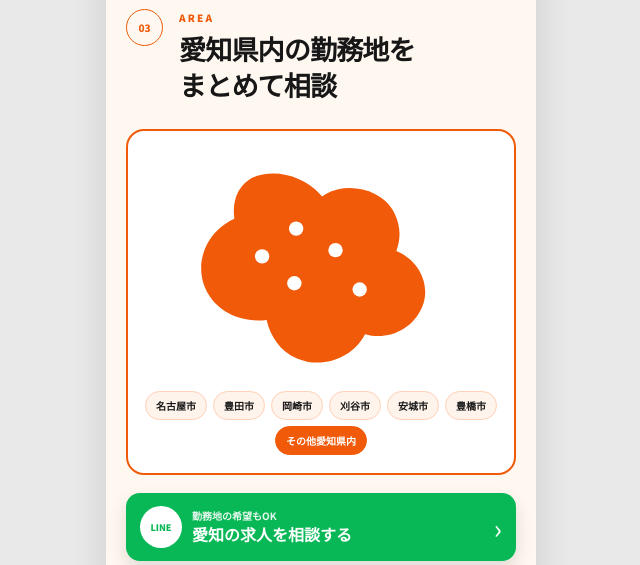
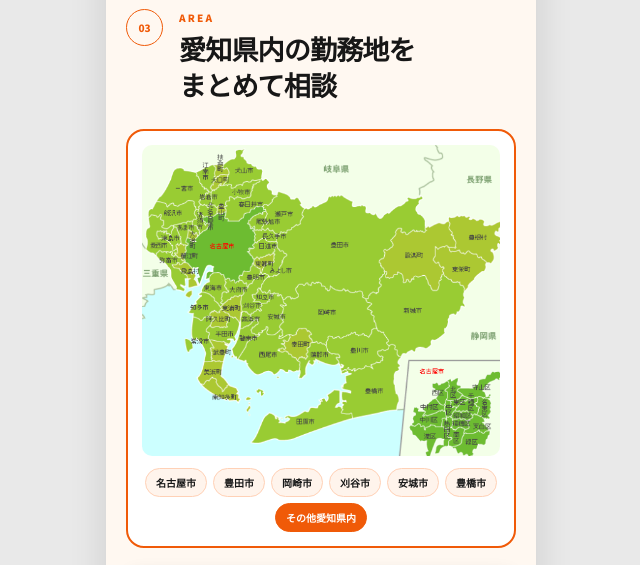
Before and after one commit to yoshiki0304/job-7, a plain HTML site: page index.html in a window 1280 px wide. Shown: the part 1840-2405 px from the top of the page, without its empty margins (319-959 px from the left). Drawn offline with Linux system fonts and the light colour scheme.

Commit message:
Add files via upload

```diff
--- a/assets/style.css
+++ b/assets/style.css
@@ -26,7 +26,7 @@ a{color:inherit;text-decoration:none}img,svg{display:block;max-width:100%}button
 .section-head{display:grid;grid-template-columns:42px 1fr;gap:11px;align-items:start;margin-bottom:26px}.section-no{width:37px;height:37px;border-radius:50%;display:grid;place-items:center;border:1.5px solid var(--orange);font-size:10px;font-weight:900;color:var(--orange)}.section-head p{font-size:10px;letter-spacing:.22em;margin:1px 0 6px;font-weight:900;color:var(--orange)}.section-head h2{font-size:27px;line-height:1.32;margin:0;letter-spacing:-.03em}.section-head--dark .section-no{border-color:#fff;color:#fff}.section-head--dark p{color:#ff9b5f}
 .point-list{display:grid;gap:12px}.point-card{position:relative;display:grid;grid-template-columns:78px 1fr;gap:14px;padding:19px 15px 18px;background:var(--orange-soft);border:1px solid #ffd9c1;border-radius:16px;overflow:hidden}.point-index{position:absolute;right:-4px;top:-20px;font-size:72px;font-weight:900;color:#ffe4d4;line-height:1}.point-icon{width:70px;height:70px;background:var(--orange);border-radius:14px;display:grid;place-items:center;position:relative;z-index:2}.point-icon svg{width:46px;height:46px;fill:none;stroke:#fff;stroke-width:4;stroke-linejoin:round;stroke-linecap:round}.point-card h3{position:relative;margin:3px 0 7px;font-size:18px}.point-card p{position:relative;margin:0;color:#555;font-size:12px;line-height:1.75}
 .jobs-grid{display:grid;grid-template-columns:1fr 1fr;gap:10px}.job-card{background:#fff;color:var(--ink);border-radius:13px;overflow:hidden}.job-art{background:#eee;aspect-ratio:1.45/1;overflow:hidden}.job-art img{width:100%;height:100%;object-fit:cover}.job-body{padding:12px 11px 14px}.job-body span{display:inline-block;font-size:8px;font-weight:900;color:#a13e00;background:#ffe3d2;border-radius:999px;padding:4px 7px;margin-bottom:6px}.job-body h3{font-size:15px;margin:0 0 5px}.job-body p{font-size:10px;color:#666;line-height:1.6;margin:0}.section-note{font-size:9px;color:#777;line-height:1.6;margin:16px 2px 0}.section-note--dark{color:#c9b2a5}
-.area-map{background:#fff;border:2px solid var(--orange);border-radius:18px;padding:18px 14px;margin-bottom:18px}.aichi-shape{width:80%;margin:0 auto 10px}.aichi-shape path{fill:var(--orange)}.aichi-shape circle{fill:#fff}.area-cities{display:flex;flex-wrap:wrap;gap:6px;justify-content:center}.area-cities span{background:#fff4ec;border:1px solid #ffd1b6;border-radius:999px;padding:6px 10px;font-size:10px;font-weight:800}.area-cities span:last-child{background:var(--orange);color:#fff;border-color:var(--orange)}
+.area-map{background:#fff;border:2px solid var(--orange);border-radius:18px;padding:14px;margin-bottom:18px}.aichi-map-image{width:100%;height:auto;border-radius:10px;margin:0 auto 12px;display:block}.area-cities{display:flex;flex-wrap:wrap;gap:6px;justify-content:center}.area-cities span{background:#fff4ec;border:1px solid #ffd1b6;border-radius:999px;padding:6px 10px;font-size:10px;font-weight:800}.area-cities span:last-child{background:var(--orange);color:#fff;border-color:var(--orange)}
 .photo-feature{background:#fff;padding:0 20px 54px}.photo-feature img{width:100%;height:250px;object-fit:cover;border-radius:18px 18px 0 0}.photo-feature__body{background:var(--orange);color:#fff;border-radius:0 0 18px 18px;padding:22px 18px}.photo-feature__body span{font-size:9px;letter-spacing:.2em;font-weight:900;color:#ffe0cb}.photo-feature__body h2{font-size:24px;line-height:1.4;margin:6px 0 10px}.photo-feature__body p{font-size:11px;line-height:1.8;margin:0;color:#fff3eb}
 .flow-list{list-style:none;margin:0;padding:0;display:grid;gap:0}.flow-list li{display:grid;grid-template-columns:60px 1fr;gap:13px;position:relative;padding:0 0 26px}.flow-list li:not(:last-child):before{content:"";position:absolute;left:28px;top:54px;bottom:0;width:2px;background:#ffd9c1}.flow-no{width:58px;height:58px;background:var(--orange);color:#fff;border-radius:16px;display:grid;place-items:center;font-size:17px;font-weight:900}.flow-list small{font-size:9px;letter-spacing:.18em;color:#d66b31;font-weight:900}.flow-list h3{font-size:17px;margin:3px 0 6px}.flow-list p{font-size:11px;color:#666;line-height:1.7;margin:0}
 .case-list{display:grid;gap:10px}.case-list article{background:#fff;border:2px solid var(--orange);border-radius:14px;padding:18px 16px;box-shadow:5px 5px 0 var(--orange)}.case-list span{font-size:9px;letter-spacing:.18em;font-weight:900;color:var(--orange)}.case-list h3{font-size:17px;line-height:1.45;margin:5px 0 7px}.case-list p{font-size:11px;line-height:1.75;color:#555;margin:0}
--- a/index.html
+++ b/index.html
@@ -117,9 +117,7 @@
           </div>
         </div>
         <div class="area-map">
-          <div class="aichi-shape" aria-hidden="true">
-            <svg viewBox="0 0 320 260"><path d="M83 32c27-11 59-1 78 21 25-18 68-9 81 19 7 15 7 28 2 42 25 10 39 38 29 62-11 27-40 38-64 31-14 27-48 39-76 27-19-8-30-25-34-43-30 4-60-11-70-39-10-29 5-61 34-74-3-20 4-37 20-46Z" fill="#111"/><circle cx="132" cy="89" r="8" fill="#f5d33f"/><circle cx="176" cy="113" r="8" fill="#f5d33f"/><circle cx="130" cy="150" r="8" fill="#f5d33f"/><circle cx="203" cy="157" r="8" fill="#f5d33f"/><circle cx="94" cy="120" r="8" fill="#f5d33f"/></svg>
-          </div>
+          <img class="aichi-map-image" src="assets/aichi-map.png" alt="愛知県の市町村マップ">
           <div class="area-cities">
             <span>名古屋市</span><span>豊田市</span><span>岡崎市</span><span>刈谷市</span><span>安城市</span><span>豊橋市</span><span>その他愛知県内</span>
           </div>
```
Also changed, not shown: assets/aichi-map.png (added).
